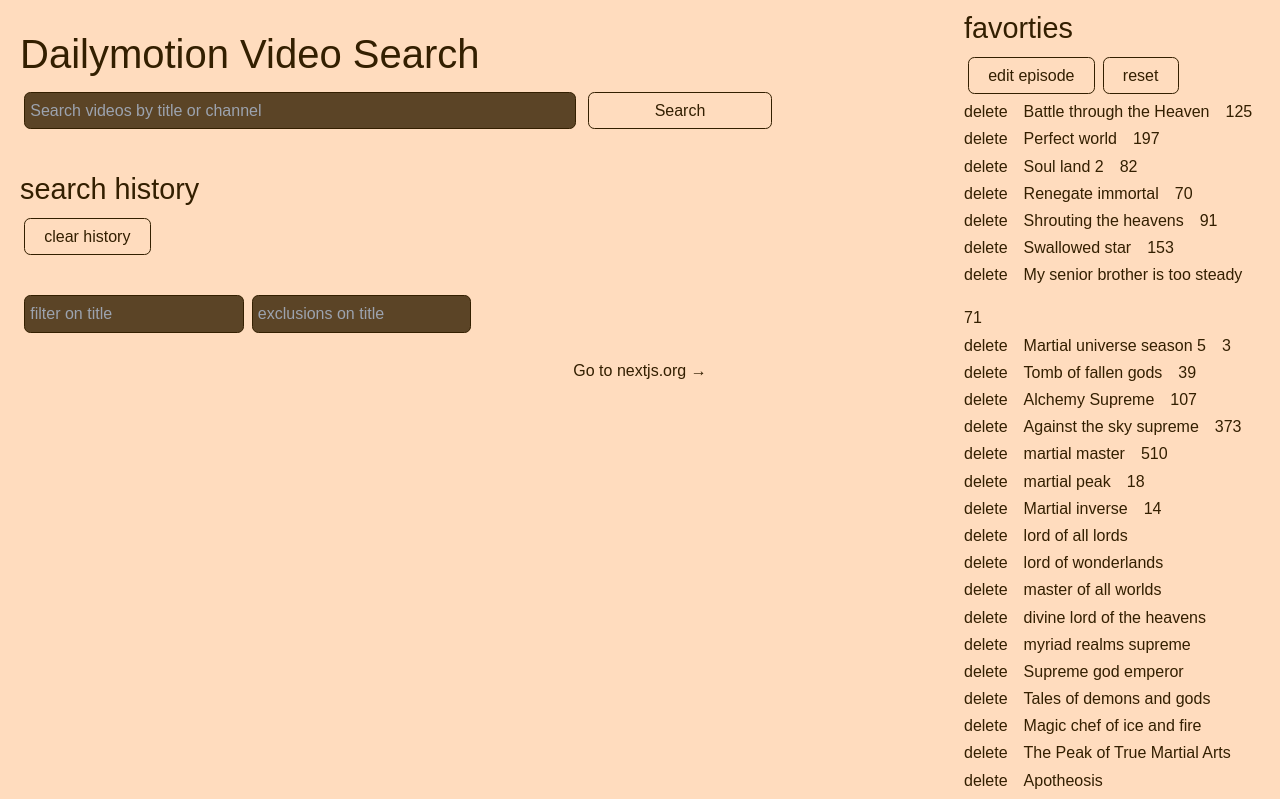
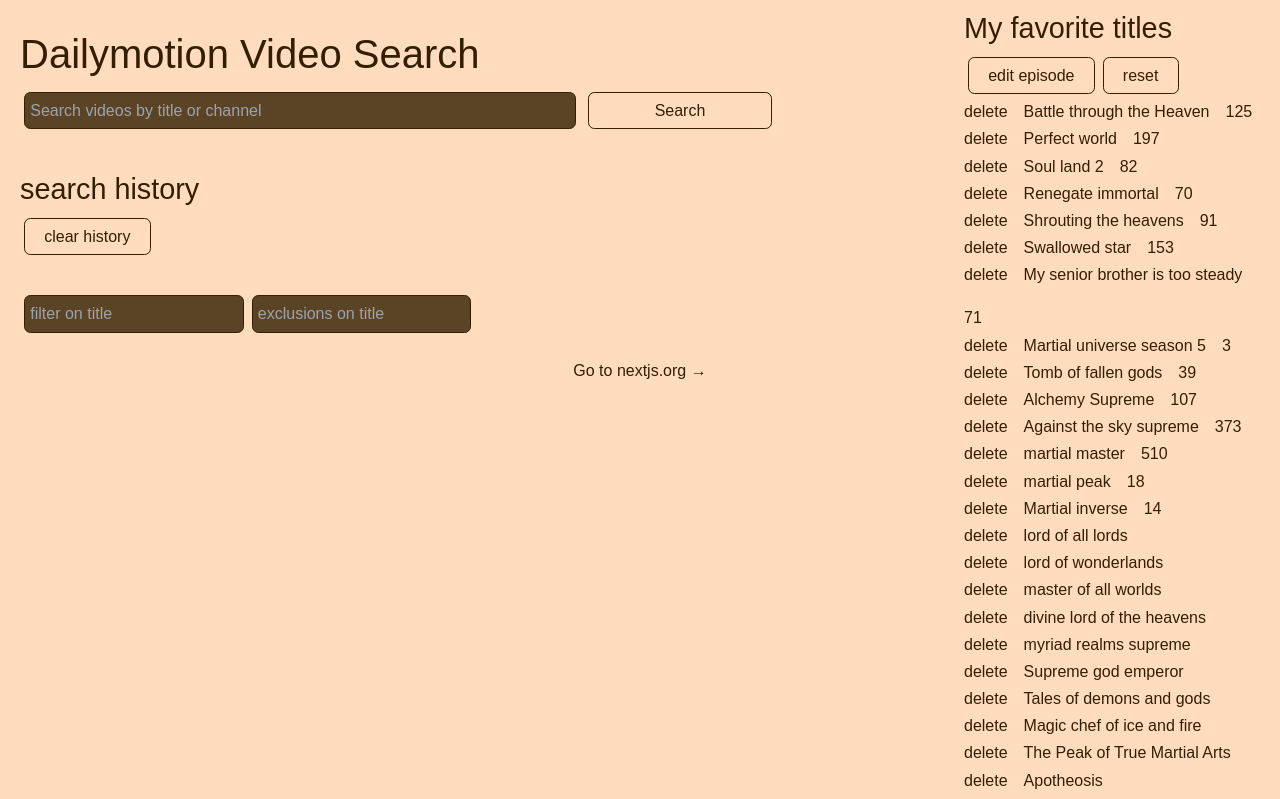
Before and after one commit to newlight77/dailymotion-next-app, a Next.js app: page / in a window 1280 px wide. Shown: the top 799 px of the page. Built offline with nearby package versions, Linux system fonts and the light colour scheme.

Commit message:
feature(search video): fix rendering issue when search from favorites or history

```diff
--- a/src/components/Favorites.tsx
+++ b/src/components/Favorites.tsx
@@ -172,7 +172,7 @@ const Favorites: React.FC<FavoritesProps> = ({ newFavorite, onSelected }) => {
 
     return (
         <div>
-            <h2>favorties</h2>
+            <h2>My favorite titles</h2>
             <div className='items-center min-w-72'>
                 <button onClick={toggleEditFavorites}>edit episode</button>
                 <button onClick={resetFavorites}>reset</button>
--- a/src/components/SearchBar.tsx
+++ b/src/components/SearchBar.tsx
@@ -12,8 +12,8 @@ const SearchBar: React.FC<SearchBarProps> = ({ newKeywords, onSearch }) => {
 
     useEffect(() => {
         if (keywords === '') setKeywords(localStorage.getItem('lastSearch') || '');
-        if (newKeywords) setKeywords(newKeywords);
-    }, [newKeywords, keywords]);
+        if (newKeywords && newKeywords !== keywords) setKeywords(newKeywords);
+    }, [newKeywords]);
 
 
     const handleInputChange = (event: React.ChangeEvent<HTMLInputElement>) => {
--- a/src/components/SearchHsitory.tsx
+++ b/src/components/SearchHsitory.tsx
@@ -20,7 +20,7 @@ const SearchHistory: React.FC<SearchBarProps> = ({ newKeywords, onSelected, onAd
     const addToHistory = (newKeywords?: string) => {
         if (newKeywords && searchHistory) {
             const searchKeywords: SearchKeywords = {id: crypto.randomUUID().toString(), keywords: newKeywords}
-            const newSearchHistory = [...searchHistory, searchKeywords]
+            const newSearchHistory = [searchKeywords, ...searchHistory]
                 .reduce<SearchKeywords[]>((acc, curr) => acc.some(item => item.keywords === curr.keywords) ? acc : [...acc, curr], []);
             setSearchHistory(newSearchHistory);
         }
```
